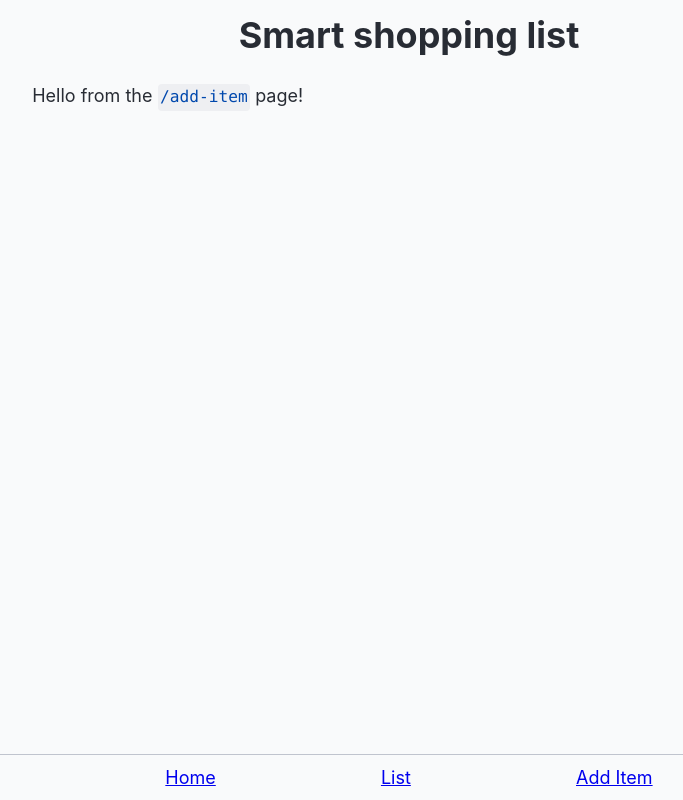
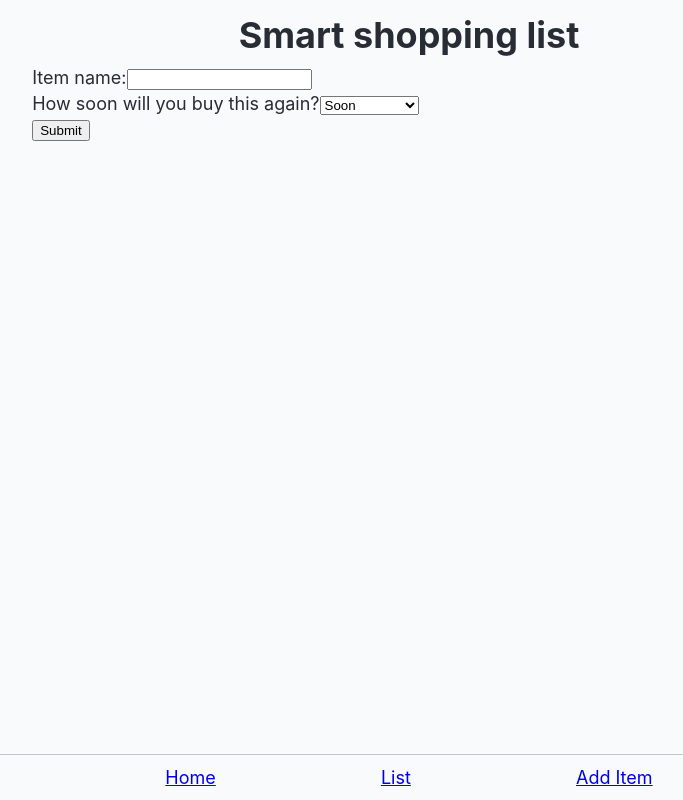
Before and after one commit to the-collab-lab/tcl-62-smart-shopping-list, a React (Vite) app: page /add-item in a window 1280 px wide. Shown: the whole page, without its empty margins (231-914 px from the left). Built offline with nearby package versions, Linux system fonts and the light colour scheme; no server answers; the database is empty.

Commit message:
Add basic form elements

```diff
--- a/src/views/AddItem.jsx
+++ b/src/views/AddItem.jsx
@@ -1,3 +1,22 @@
 export function AddItem() {
-	return <p>Hello from the <code>/add-item</code> page!</p>
+	return (
+		<form>
+			<label>
+				Item name:
+				<input type="text" />
+			</label>
+			<br />
+			<label>
+				How soon will you buy this again?
+				<select>
+					<option value="1">Soon</option>
+					<option value="2">Kind of Soon</option>
+					<option value="3">Not Soon</option>
+				</select>
+			</label>
+			<br />
+
+			<button>Submit</button>
+		</form>
+	);
 }
```
